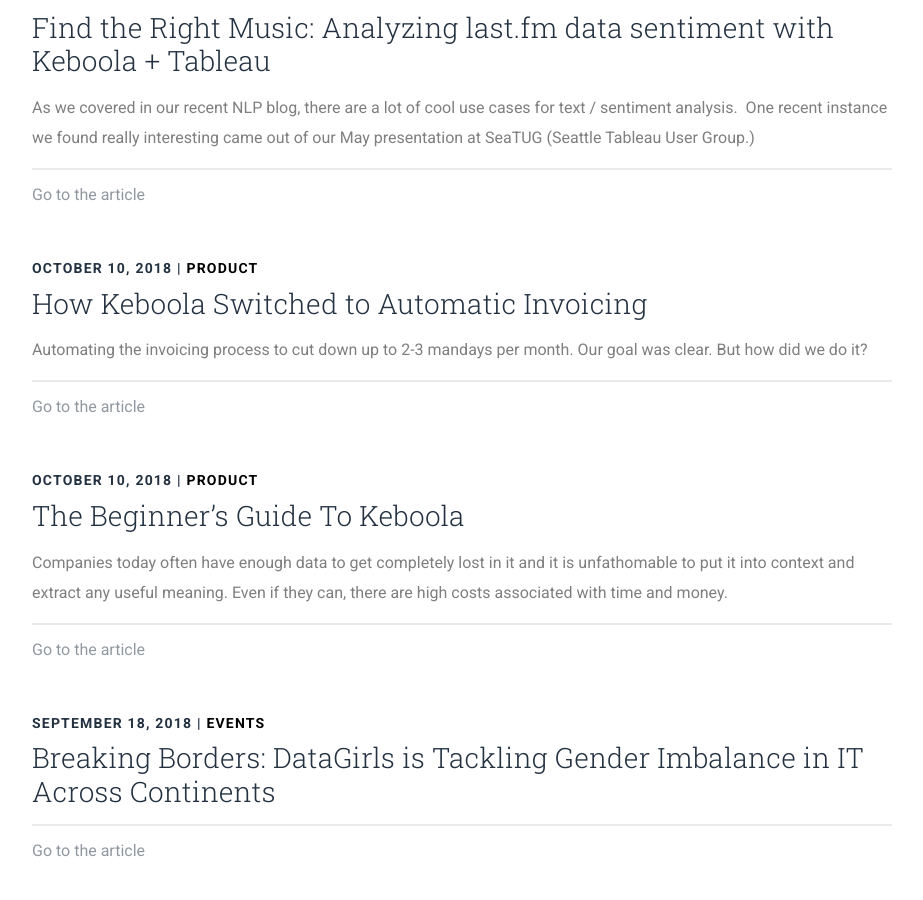
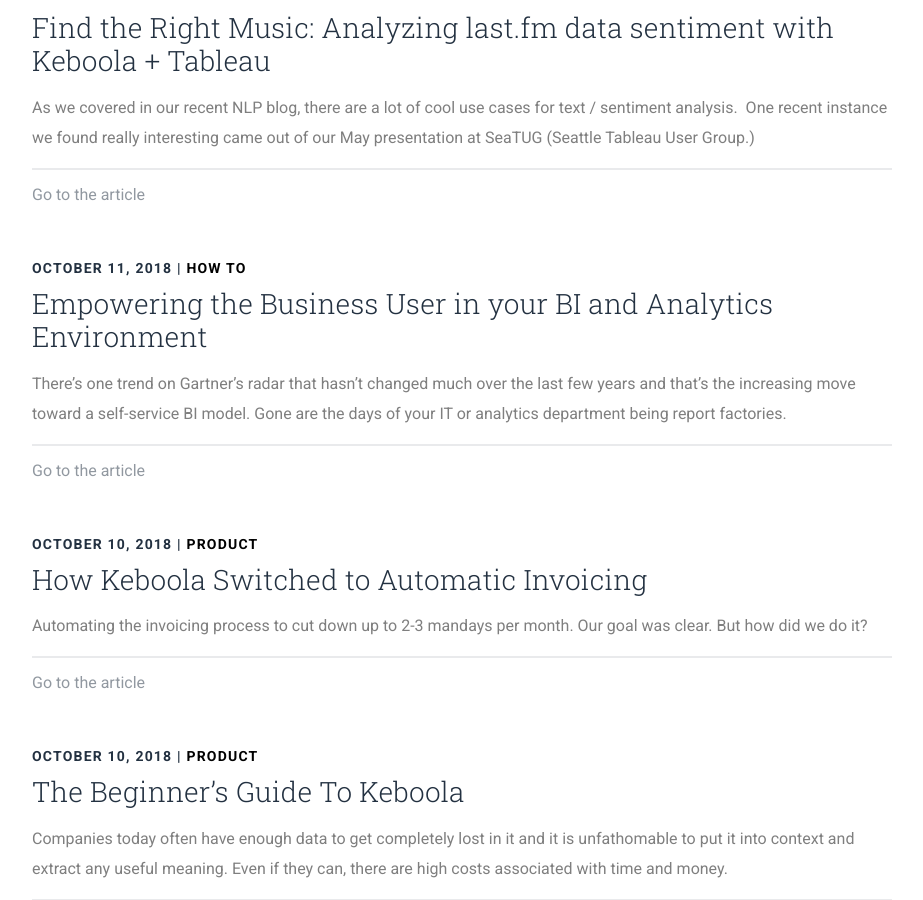
Before and after one commit to keboola/blog, a Jekyll site: the page built from index.md, in a window 1280 px wide and 900 px high, scrolled down 2401 px. Shown: the whole window, without its empty margins (28-951 px from the left). Built offline with Jekyll 4.4.1, drawn with Linux system fonts in a browser that asks for light colours; nearby versions of some CDN libraries; some of the changed lines change nothing that is shown.

Commit message:
Update from Forestry.io - Published empowering.md

```diff
--- a/_drafts/2018-10-11-empowering.md
+++ b/_posts/2018-10-11-empowering.md
@@ -8,18 +8,16 @@
   the days of your IT or analytics department being report factories.
 user: pavel-dolezal
 coverphoto: ''
-coverphoto_slider: ''
+coverphoto_slider: "/uploads/empowering.jpg"
 
 ---
-## Empowering the Business User in your BI and Analytics Environment
-
 by [Kasey Jones Tonsfeldt](http://blog.keboola.com/author/20616)
-
-[![](https://lh4.googleusercontent.com/7EJdHgVk6ZuOSLXMbgtGzfZwVRcBPTm_XlhOqjaLGjcHy4SARzPWWb-DNbQX2LJuojhlovBlYG0tXVk5NHxfK8ag7B7kBsOcrxDUGC0y70iKrH2b6sUeXmpuR-5scm4Ylcx1oHV6 =624x416)](http://blog.keboola.com/author/20616)
 
 There’s one trend on Gartner’s radar that hasn’t changed much over the last few years and that’s the increasing move toward a self-service BI model. Gone are the days of your IT or analytics department being report factories. And if those days aren’t gone for you, then it’s time you make some substantive changes to your business intelligence environment. When end-users are forced to rely on another department to deliver the reports they need, the entire concept of being a “data-driven” organization goes right out the window.
 
-### _So other than giving your users access to ad hoc reporting capabilities, how do  you empower the user?_
+![](/uploads/empoweringArticle1.jpg)
+
+## So other than giving your users access to ad hoc reporting capabilities, how do  you empower the user?
 
 First it’s critical to understand that you’ve likely got two segments of users. Today we’re going to focus on just one - your **_Business Users._**
 
```
